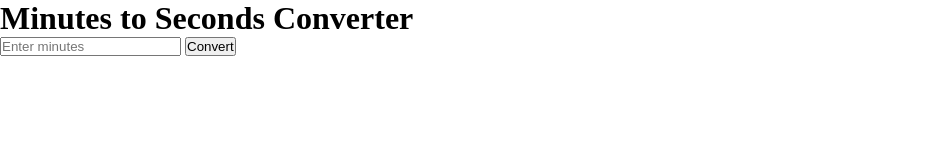
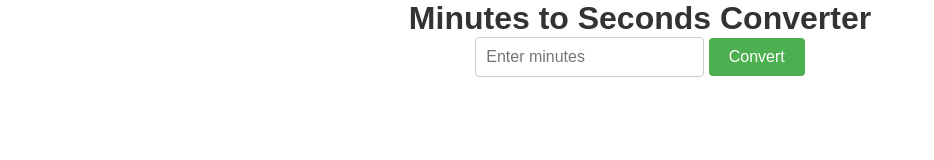
Before and after one commit to Tashreeqlee/Minutestoseconds, a plain HTML site: page index.html in a window 1280 px wide. Shown: the whole page, without its empty margins (0-934 px from the left). Drawn offline with Linux system fonts and the light colour scheme.

Commit message:
css added

```diff
--- a/css/style.css
+++ b/css/style.css
@@ -5,3 +5,33 @@
     padding: 0;
     box-sizing: border-box;
 }
+body {
+    font-family: Arial, sans-serif;
+    text-align: center;
+}
+
+h1 {
+    color: #333;
+}
+
+input[type="number"] {
+    padding: 10px;
+    font-size: 16px;
+    border: 1px solid #ccc;
+    border-radius: 4px;
+}
+
+button {
+    padding: 10px 20px;
+    font-size: 16px;
+    background-color: #4CAF50;
+    color: white;
+    border: none;
+    border-radius: 4px;
+    cursor: pointer;
+}
+
+#result {
+    margin-top: 20px;
+    font-size: 20px;
+}
```
